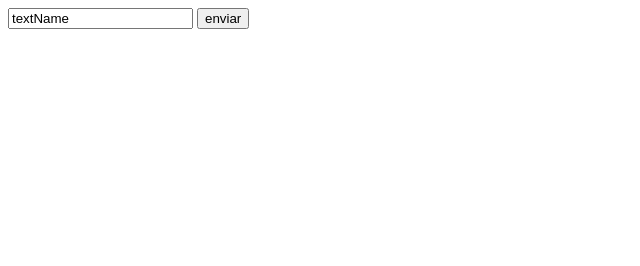
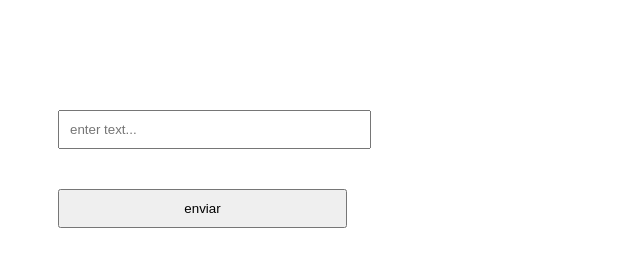
Before and after one commit to pacman2020/form-javascript, a plain HTML site: page index.html in a window 1280 px wide. Shown: the whole page, without its empty margins (0-640 px from the left). Drawn offline with Linux system fonts and the light colour scheme.

Commit message:
removing information from msg

```diff
--- a/index.html
+++ b/index.html
@@ -4,12 +4,13 @@
     <meta charset="UTF-8">
     <meta http-equiv="X-UA-Compatible" content="IE=edge">
     <meta name="viewport" content="width=device-width, initial-scale=1.0">
+    <link rel="stylesheet" href="style.css">
     <title>Document</title>
 </head>
 <body>
-    <form action="" method="post">
+    <form class="form" action="" method="post">
         <div class="msg" id="msg" ></div>
-        <input id="text" value="textName" type="text" placeholder="enter text...">
+        <input id="text" value="" type="text" placeholder="enter text...">
         <button id="btn" type="submit">enviar</button>
     </form>
     <script src="/main.js"></script>
--- a/main.js
+++ b/main.js
@@ -8,7 +8,14 @@ btn.addEventListener('click', (e)=>{
 
     if(text.value === ''){
         Bodymsg.style.background = 'red'
-        return msg.innerHTML = 'preencha o campo'
+        msg.innerHTML = 'preencha o campo'
+
+        setTimeout(()=>{
+            Bodymsg.style.background = ''
+            msg.innerHTML = ''
+
+        }, 2000)
+        return
     }
 
     msg.innerHTML = text.value
--- /dev/null
+++ b/style.css
@@ -0,0 +1,15 @@
+.form {
+    display: flex;
+    padding: 10px;
+    flex-direction: column;
+    margin: 20px;
+}
+.form #msg, #text, #btn {
+    padding: 10px;
+    margin: 20px;
+    width: 24%;
+}
+
+.form #btn{
+    text-align: center;
+}
```
